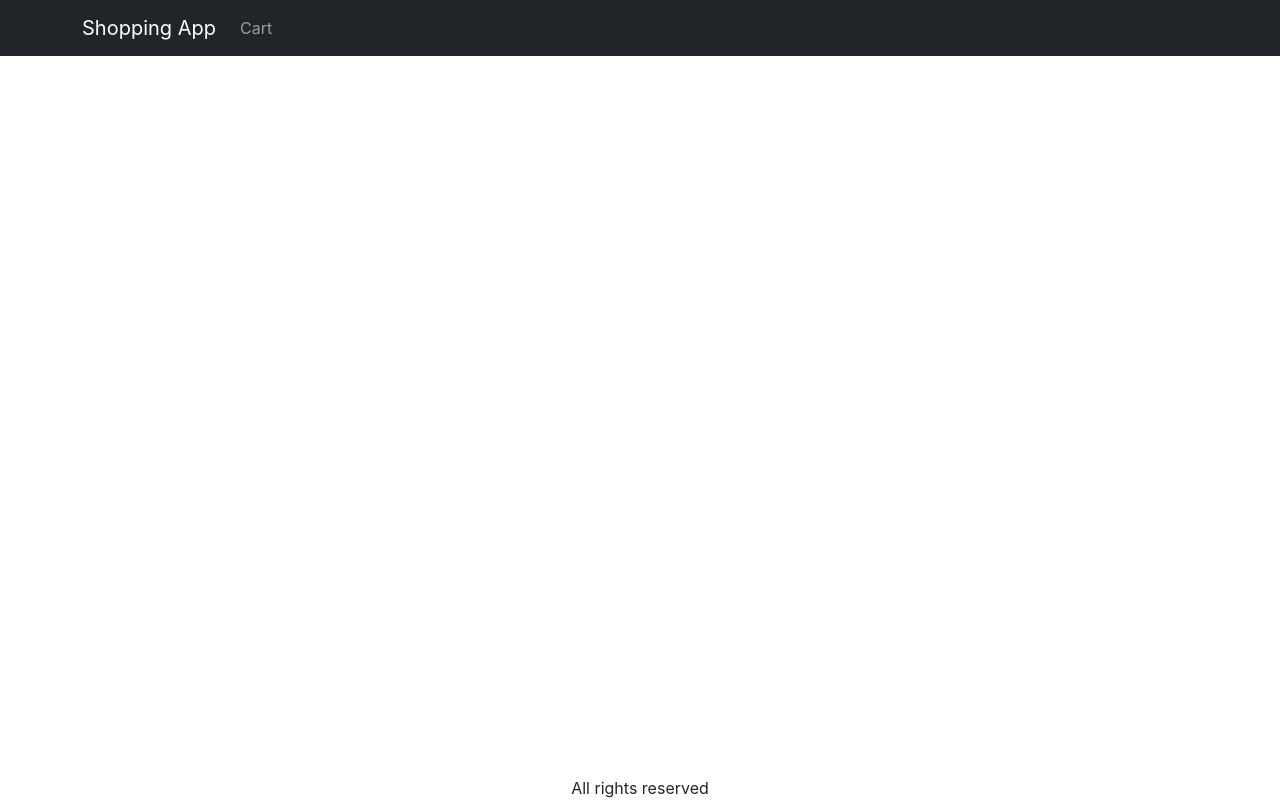
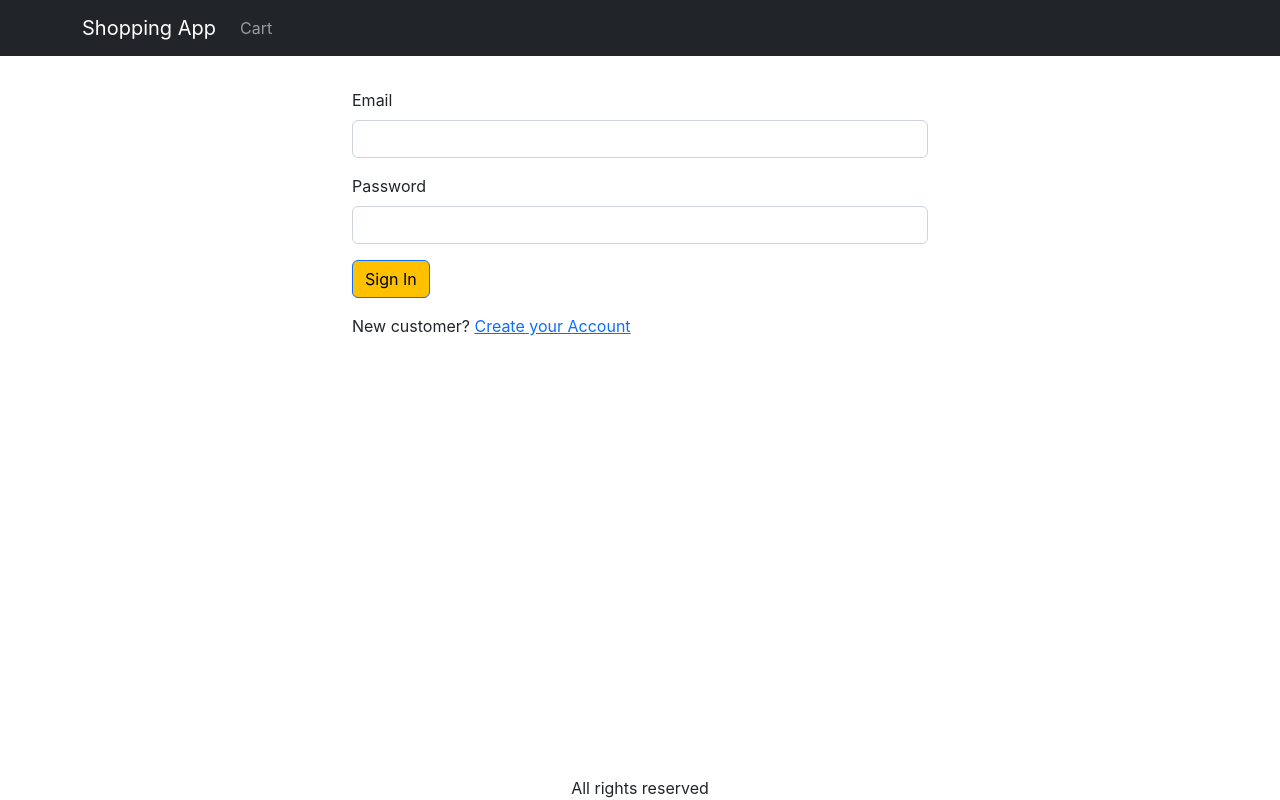
Before and after one commit to MasihNazir/shopping, a React (Create React App) app in the folder frontend/: page /signin in a window 1280 px wide. Built offline with nearby package versions, Linux system fonts and the light colour scheme.

Commit message:
signInScreen wes added

```diff
--- a/frontend/src/App.js
+++ b/frontend/src/App.js
@@ -9,6 +9,7 @@ import { Link } from 'react-router-dom';
 import { useContext } from 'react';
 import { Store } from './Store';
 import CartScreen from './screens/CartScreen';
+import SignInScreen from './screens/SignInScreen';
 
 function App() {
   const { state } = useContext(Store);
@@ -40,6 +41,7 @@ function App() {
             <Routes>
               <Route path="/product/:slug" element={<ProductScreen />} />
               <Route path="/cart" element={<CartScreen />} />
+              <Route path="/signin" element={<SignInScreen />} />
               <Route path="/" element={<HomeScreen />} />
             </Routes>
           </Container>
--- a/frontend/src/Store.js
+++ b/frontend/src/Store.js
@@ -2,7 +2,9 @@ import { createContext, useReducer } from 'react';
 export const Store = createContext();
 const initialState = {
   cart: {
-    cartItems: [],
+    cartItems: localStorage.getItem('cartItems')
+      ? JSON.parse(localStorage.getItem('cartItems'))
+      : [],
   },
 };
 
@@ -17,8 +19,16 @@ function reducer(state, action) {
       const cartItems = existItem
         ? state.cart.cartItems.map((item) => (item._id ? newItem : item))
         : [...state.cart.cartItems, newItem];
+      localStorage.setItem('cartItems', JSON.stringify(cartItems));
       return { ...state, cart: { ...state.cart, cartItems } };
-
+    case 'CART_REMOVE_ITEM': {
+      //remove item from cart
+      const cartItems = state.cart.cartItems.filter(
+        (item) => item._id !== action.payload._id
+      );
+      localStorage.setItem('cartItems', JSON.stringify(cartItems));
+      return { ...state, cart: { ...state.cart, cartItems } };
+    }
     default:
       return state;
   }
--- a/frontend/src/components/MessageBox.js
+++ b/frontend/src/components/MessageBox.js
@@ -1,5 +1,5 @@
 import { Alert } from 'react-bootstrap';
 
 export default function MessageBox(props) {
-  return <Alert variant={props.variant || 'info'}>{props.children}</Alert>;
+  return <Alert  variant={props.variant || 'info'}>{props.children}</Alert>;
 }
--- a/frontend/src/components/Product.js
+++ b/frontend/src/components/Product.js
@@ -2,9 +2,31 @@ import { Link } from 'react-router-dom';
 import Card from 'react-bootstrap/Card';
 import Button from 'react-bootstrap/Button';
 import Rating from './Rating';
+import axios from 'axios';
+import { useContext } from 'react';
+import { Store } from '../Store';
 
 function Product(props) {
   const { product } = props;
+
+  const { state, dispatch: ctxDispatch } = useContext(Store);
+  const {
+    cart: { cartItems },
+  } = state;
+  const addToCartHandler = async (item) => {
+    const existItem = cartItems.find((x) => x._id === product._id);
+    const quantity = existItem ? existItem.quantity + 1 : 1;
+    const { data } = await axios.get(`/api/products/${item._id}`);
+    if (data.countInStock < quantity) {
+      window.alert('sorry. product is out of stock');
+      return;
+    }
+    ctxDispatch({
+      type: 'CART_ADD_ITEM',
+      payload: { ...item, quantity },
+    });
+  };
+
   return (
     <Card className="product">
       <Link to={`/product/${product.slug}`}>
@@ -16,7 +38,14 @@ function Product(props) {
         </Link>
         <Rating rating={product.rating} numReviews={product.numReviews} />
         <Card.Text>${product.price}</Card.Text>
-        <Button>Add to cart</Button>
+        {product.countInStock === 0 ? (
+          <Button variant="light" disabled>
+            {' '}
+            out of stock{' '}
+          </Button>
+        ) : (
+          <Button onClick={() => addToCartHandler(product)}>Add to cart</Button>
+        )}{' '}
       </Card.Body>
     </Card>
   );
--- a/frontend/src/index.css
+++ b/frontend/src/index.css
@@ -54,3 +54,7 @@ main {
 .img-thumbnail {
   height: 80px;
 }
+
+.small-container {
+  max-width: 600px;
+}
--- a/frontend/src/screens/CartScreen.jsx
+++ b/frontend/src/screens/CartScreen.jsx
@@ -1,15 +1,40 @@
 import React, { useContext } from 'react';
 import { Button, Card, Col, ListGroup, Row } from 'react-bootstrap';
 import { Helmet } from 'react-helmet-async';
-import { Link } from 'react-router-dom';
+import { Link, useNavigate } from 'react-router-dom';
 import MessageBox from '../components/MessageBox';
 import { Store } from '../Store';
+import { axios } from 'axios';
 
 export default function CartScreen() {
-  const { state } = useContext(Store);
+  const navigate = useNavigate();
+  const { state, dispatch: ctxDispatch } = useContext(Store);
   const {
     cart: { cartItems },
   } = state;
+
+  const updateCartHandler = async (item, quantity) => {
+    const { data } = await axios.get(`/api/products/${item._id}`);
+    if (data.countInStock < quantity) {
+      window.alert('sorry. product is out of stock');
+      return;
+    }
+    ctxDispatch({
+      type: 'CART_ADD_ITEM',
+      payload: { ...item, quantity },
+    });
+  };
+  const removeItemHandler = (item) => {
+    ctxDispatch({
+      type: 'CART_REMOVE_ITEM',
+      payload: item,
+    });
+  };
+
+  const checkoutHandler = () => {
+    navigate('/signin?redirect=/shipping');
+  };
+
   return (
     <div>
       <Helmet>
@@ -36,20 +61,32 @@ export default function CartScreen() {
                       <Link to={`/product/${item.slug}`}>{item.name}</Link>
                     </Col>
                     <Col md={3}>
-                      <Button variant="light" disabled={item.quantity === 1}>
+                      <Button
+                        variant="light"
+                        disabled={item.quantity === 1}
+                        onClick={() =>
+                          updateCartHandler(item, item.quantity - 1)
+                        }
+                      >
                         <i className="fa fa-minus-circle"></i>
                       </Button>{' '}
                       <span>{item.quantity}</span>{' '}
                       <Button
                         variant="light"
                         disabled={item.quantity === item.countInStock}
+                        onClick={() =>
+                          updateCartHandler(item, item.quantity + 1)
+                        }
                       >
                         <i className="fas fa-plus-circle"></i>
                       </Button>
                     </Col>
                     <Col md={3}>${item.price}</Col>
                     <Col md={2}>
-                      <Button variant="light">
+                      <Button
+                        onClick={() => removeItemHandler(item)}
+                        variant="light"
+                      >
                         <i className="fa fa-trash"></i>
                       </Button>
                     </Col>
@@ -75,6 +112,7 @@ export default function CartScreen() {
                     <Button
                       type="button"
                       variant="primary"
+                      onClick={checkoutHandler}
                       disabled={cartItems.length === 0}
                     >
                       {' '}
--- /dev/null
+++ b/frontend/src/screens/SignInScreen.js
@@ -0,0 +1,34 @@
+import React from 'react';
+import { Button, Container, Form } from 'react-bootstrap';
+import { Helmet } from 'react-helmet-async';
+import { Link, useLocation } from 'react-router-dom';
+
+export default function SignInScreen() {
+  const { search } = useLocation();
+  const redirectInUrl = new URLSearchParams(search).get('redirect');
+  const redirect = redirectInUrl ? redirectInUrl : '.';
+  return (
+    <Container className="small-container">
+      <Helmet>
+        <title>Sign in</title>
+      </Helmet>
+      <Form>
+        <Form.Group className="mb-3" controlId="email">
+          <Form.Label>Email</Form.Label>
+          <Form.Control type="email" required />
+        </Form.Group>
+        <Form.Group className="mb-3" controlId="password">
+          <Form.Label>Password</Form.Label>
+          <Form.Control type="password" required />
+        </Form.Group>
+        <div className="mb-3">
+          <Button type="submit">Sign In</Button>
+        </div>
+        <div className="mb-3">
+          New customer?{' '}
+          <Link to={`/signup?redurect=${redirect}`}>Create your Account</Link>
+        </div>
+      </Form>
+    </Container>
+  );
+}
```
